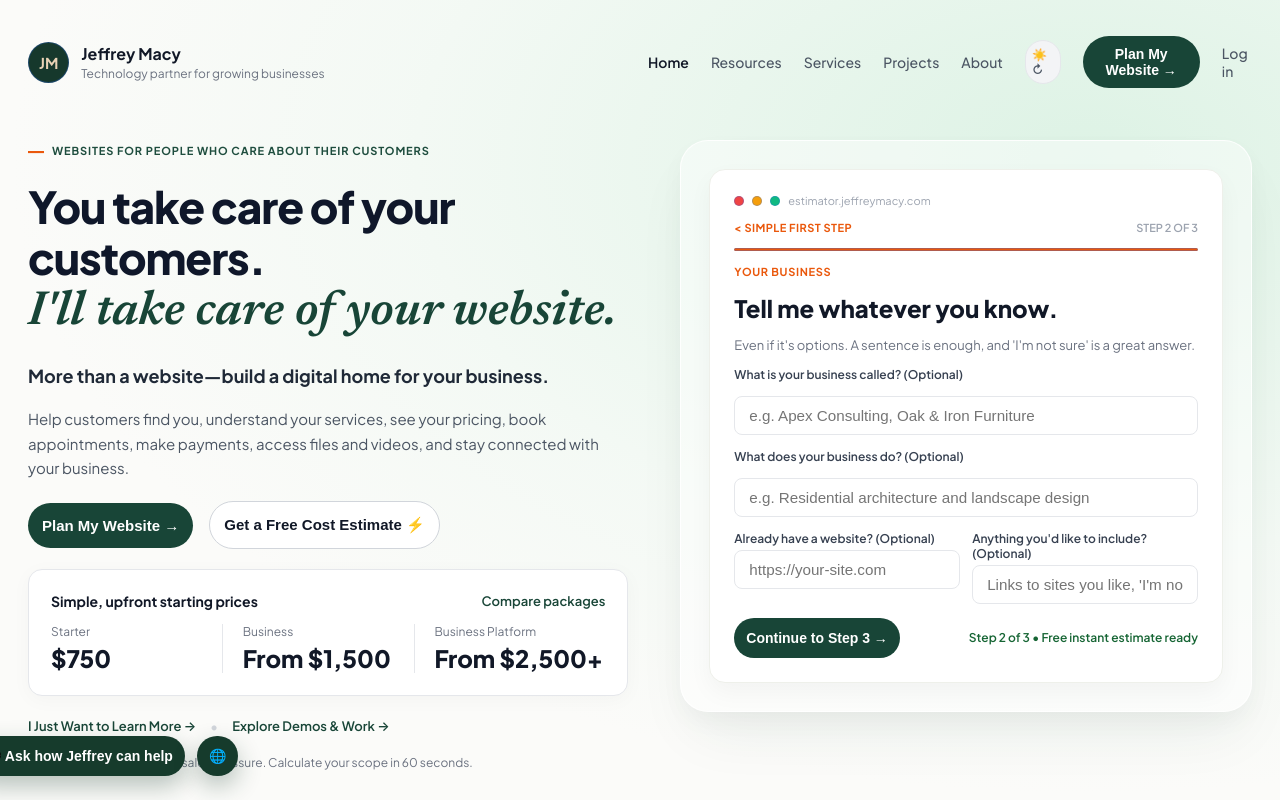
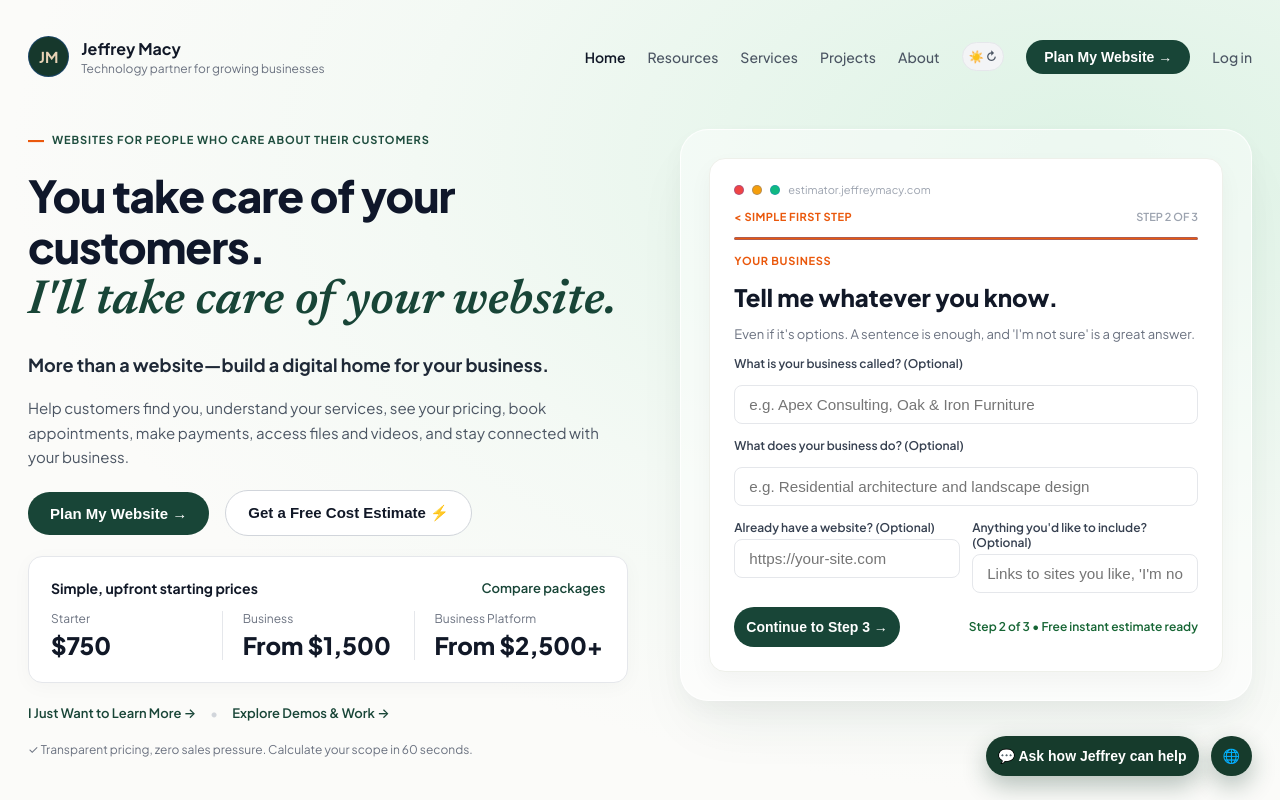
Before and after one commit to Heavens-Lava/otterPS, a plain HTML site: page examples/jeffreymacy.html in a window 1280 px wide. Drawn offline with Linux system fonts and the light colour scheme; a web font is replaced by a local one.

Commit message:
web: fix row width defaulting, button wrapping, and floating dock positioning

```diff
--- a/examples/jeffreymacy.html
+++ b/examples/jeffreymacy.html
@@ -102,6 +102,8 @@
       display: inline-flex;
       align-items: center;
       justify-content: center;
+      white-space: nowrap;
+      user-select: none;
     }
     .otter-button:hover { background-color: var(--otter-primary-hover); }
     .otter-button:active { transform: scale(0.98); }
@@ -141,6 +143,7 @@
       text-decoration: none;
       font-weight: 500;
       transition: color 0.15s ease;
+      white-space: nowrap;
     }
     .otter-link:hover { text-decoration: underline; color: #93c5fd; }
     .otter-checkbox-label {
@@ -186,11 +189,14 @@
       font-family: inherit;
     }
     .otter-badge {
-      display: inline-block;
+      display: inline-flex;
+      align-items: center;
+      justify-content: center;
       padding: 4px 10px;
       border-radius: 9999px;
       font-size: 0.75rem;
       font-weight: 600;
+      white-space: nowrap;
       background: rgba(37,99,235,0.2);
       color: #93c5fd;
       border: 1px solid rgba(37,99,235,0.3);
@@ -219,27 +225,27 @@
 
       <div class="otter-page-content" style="display: flex; flex-direction: column; gap: 24px; width: 100%; min-width: 0;">
       <div id="navbar" class="otter-row" style="width: 100%; padding: 8px 0; display: flex; flex-direction: row; gap: 16px; align-items: center; justify-content: space-between; flex-wrap: nowrap;">
-      <div id="brandGroup" class="otter-row" style="display: flex; flex-direction: row; gap: 12px; align-items: center; justify-content: flex-start; flex-wrap: nowrap; width: 100%;">
+      <div id="brandGroup" class="otter-row" style="display: flex; flex-direction: row; gap: 12px; align-items: center; justify-content: flex-start; flex-wrap: nowrap;">
       <span id="avatarBadge" class="otter-badge" style="background: #16382c; color: #e8d2b5; border-radius: 9999px; padding: 10px; font-size: 15px; font-weight: 700;">JM</span>
       <div id="brandInfoCol" class="otter-column" style="display: flex; flex-direction: column; gap: 2px; align-items: stretch; justify-content: flex-start;">
       <div id="brandName" class="otter-text" style="color: #111827; font-size: 16px; font-weight: 700;">Jeffrey Macy</div>
       <div id="brandTagline" class="otter-text" style="color: #6b7280; font-size: 12px;">Technology partner for growing businesses</div>
 </div>
 </div>
-      <div id="navLinksRow" class="otter-row" style="display: flex; flex-direction: row; gap: 22px; align-items: center; justify-content: flex-start; flex-wrap: nowrap; width: 100%;">
+      <div id="navLinksRow" class="otter-row" style="display: flex; flex-direction: row; gap: 22px; align-items: center; justify-content: flex-start; flex-wrap: nowrap;">
       <a id="navHome" class="otter-link" href="#" style="color: #111827; font-size: 14px; font-weight: 600;" target="_blank" rel="noopener noreferrer">Home</a>
       <a id="navResources" class="otter-link" href="#" style="color: #4b5563; font-size: 14px;" target="_blank" rel="noopener noreferrer">Resources</a>
       <a id="navServices" class="otter-link" href="#" style="color: #4b5563; font-size: 14px;" target="_blank" rel="noopener noreferrer">Services</a>
       <a id="navProjects" class="otter-link" href="#" style="color: #4b5563; font-size: 14px;" target="_blank" rel="noopener noreferrer">Projects</a>
       <a id="navAbout" class="otter-link" href="#" style="color: #4b5563; font-size: 14px;" target="_blank" rel="noopener noreferrer">About</a>
       <span id="themePill" class="otter-badge" style="background: #f3f4f6; color: #4b5563; border-radius: 9999px; border: 1px solid #e5e7eb; padding: 6px; font-size: 12px;">☀️ ↻</span>
-      <button id="navPlanBtn" class="otter-button" style="background: #184537; color: white; border-radius: 9999px; padding: 10px; font-size: 14px; font-weight: 600;">Plan My Website →</button>
+      <button id="navPlanBtn" class="otter-button" style="background: #184537; color: white; border-radius: 9999px; padding: 9px 18px; font-size: 14px; font-weight: 600;">Plan My Website →</button>
       <a id="navLogin" class="otter-link" href="#" style="color: #4b5563; font-size: 14px; font-weight: 500;" target="_blank" rel="noopener noreferrer">Log in</a>
 </div>
 </div>
       <div id="heroRow" class="otter-row" style="width: 100%; margin: 20px 0 0 0; display: flex; flex-direction: row; gap: 52px; align-items: flex-start; justify-content: space-between; flex-wrap: nowrap;">
       <div id="leftCol" class="otter-column" style="flex: 1.05; min-width: 0; display: flex; flex-direction: column; gap: 20px; align-items: stretch; justify-content: flex-start;">
-      <div id="eyebrowRow" class="otter-row" style="display: flex; flex-direction: row; gap: 8px; align-items: center; justify-content: flex-start; flex-wrap: nowrap; width: 100%;">
+      <div id="eyebrowRow" class="otter-row" style="display: flex; flex-direction: row; gap: 8px; align-items: center; justify-content: flex-start; flex-wrap: nowrap;">
       <div id="eyebrowDash" class="otter-text" style="color: #ea580c; font-size: 16px; font-weight: 800;">―</div>
       <div id="eyebrowText" class="otter-text" style="color: #1e4d3e; font-size: 11px; font-weight: 700; letter-spacing: 0.08em;">WEBSITES FOR PEOPLE WHO CARE ABOUT THEIR CUSTOMERS</div>
 </div>
@@ -249,9 +255,9 @@
 </div>
       <div id="subHead" class="otter-text" style="color: #1f2937; font-size: 18px; font-weight: 700;">More than a website—build a digital home for your business.</div>
       <div id="subDesc" class="otter-text" style="color: #4b5563; font-size: 15px; line-height: 1.65;">Help customers find you, understand your services, see your pricing, book appointments, make payments, access files and videos, and stay connected with your business.</div>
-      <div id="ctaRow" class="otter-row" style="display: flex; flex-direction: row; gap: 16px; align-items: center; justify-content: flex-start; flex-wrap: nowrap; width: 100%;">
-      <button id="heroCtaBtn" class="otter-button" style="background: #184537; color: white; border-radius: 9999px; padding: 14px; font-size: 15px; font-weight: 600;">Plan My Website →</button>
-      <button id="heroEstimateBtn" class="otter-button" style="background: #ffffff; color: #111827; border-radius: 9999px; border: 1px solid #d1d5db; padding: 14px; font-size: 15px; font-weight: 600;">Get a Free Cost Estimate ⚡</button>
+      <div id="ctaRow" class="otter-row" style="display: flex; flex-direction: row; gap: 16px; align-items: center; justify-content: flex-start; flex-wrap: nowrap;">
+      <button id="heroCtaBtn" class="otter-button" style="background: #184537; color: white; border-radius: 9999px; padding: 13px 22px; font-size: 15px; font-weight: 600;">Plan My Website →</button>
+      <button id="heroEstimateBtn" class="otter-button" style="background: #ffffff; color: #111827; border-radius: 9999px; border: 1px solid #d1d5db; padding: 13px 22px; font-size: 15px; font-weight: 600;">Get a Free Cost Estimate ⚡</button>
 </div>
       <div id="pricingCard" class="otter-card" style="width: 100%; background: #ffffff; border-radius: 14px; border: 1px solid #e5e7eb; box-shadow: 0 4px 20px rgba(0,0,0,0.03); padding: 22px; gap: 14px;">
 
@@ -276,7 +282,7 @@
 </div>
 
       </div>
-      <div id="subLinksRow" class="otter-row" style="display: flex; flex-direction: row; gap: 14px; align-items: center; justify-content: flex-start; flex-wrap: nowrap; width: 100%;">
+      <div id="subLinksRow" class="otter-row" style="display: flex; flex-direction: row; gap: 14px; align-items: center; justify-content: flex-start; flex-wrap: nowrap;">
       <a id="subLearnLink" class="otter-link" href="#" style="color: #184537; font-size: 13px; font-weight: 600;" target="_blank" rel="noopener noreferrer">I Just Want to Learn More →</a>
       <div id="bulletPoint" class="otter-text" style="color: #d1d5db;">•</div>
       <a id="subDemosLink" class="otter-link" href="#" style="color: #184537; font-size: 13px; font-weight: 600;" target="_blank" rel="noopener noreferrer">Explore Demos & Work →</a>
@@ -328,7 +334,7 @@
       </div>
 </div>
 </div>
-      <div id="floatingDock" class="otter-row" style="position: fixed; bottom: 24px; right: 28px; z-index: 999; display: flex; flex-direction: row; gap: 12px; align-items: center; justify-content: flex-start; flex-wrap: nowrap; width: 100%;">
+      <div id="floatingDock" class="otter-row" style="position: fixed; bottom: 24px; right: 28px; z-index: 999; display: flex; flex-direction: row; gap: 12px; align-items: center; justify-content: flex-start; flex-wrap: nowrap;">
       <button id="chatWidgetBtn" class="otter-button" style="background: #163b2c; color: white; border-radius: 9999px; box-shadow: 0 10px 25px rgba(22,59,44,0.3); padding: 12px; font-size: 14px; font-weight: 600;">💬 Ask how Jeffrey can help</button>
       <button id="accessibilityBtn" class="otter-button" style="background: #163b2c; color: white; border-radius: 9999px; box-shadow: 0 10px 25px rgba(22,59,44,0.3); padding: 12px; font-size: 14px;">🌐</button>
 </div>
```
Also changed, not shown: 2 other files.
